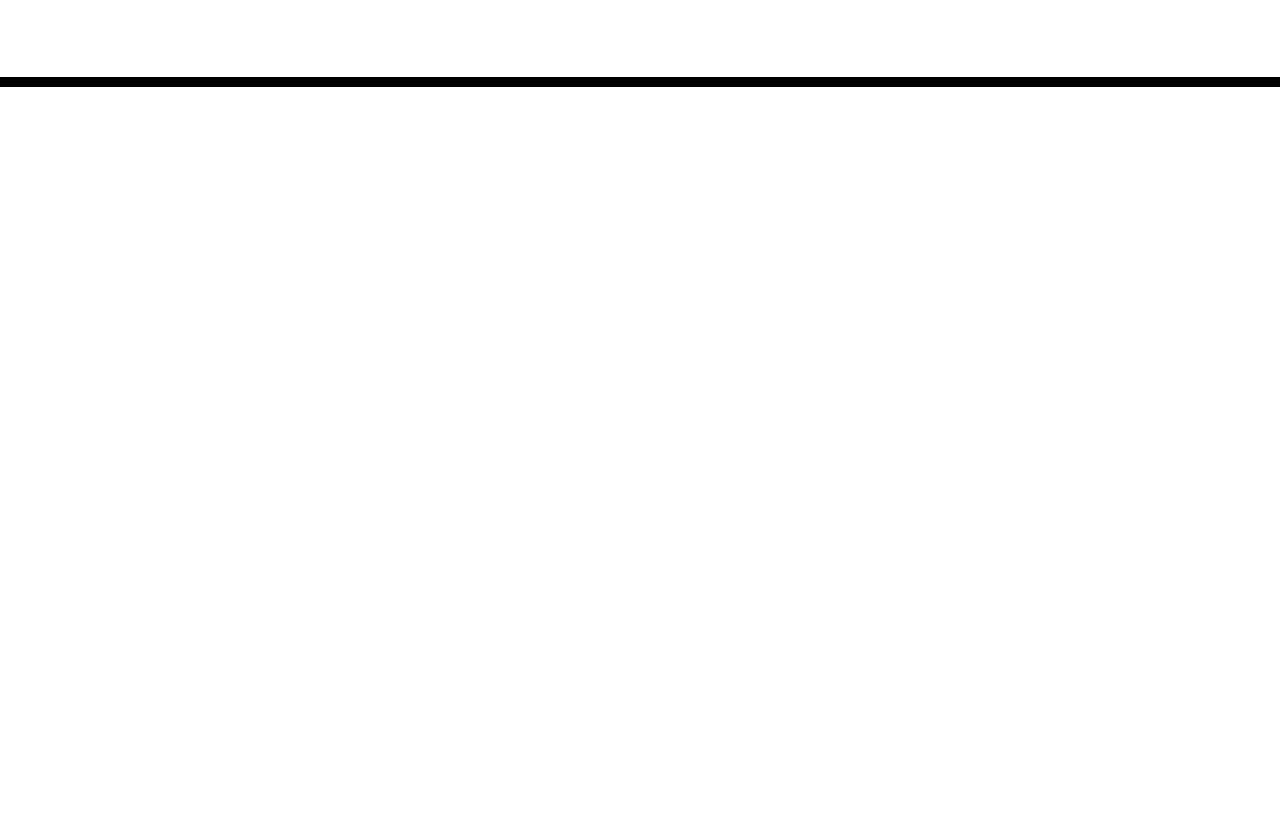
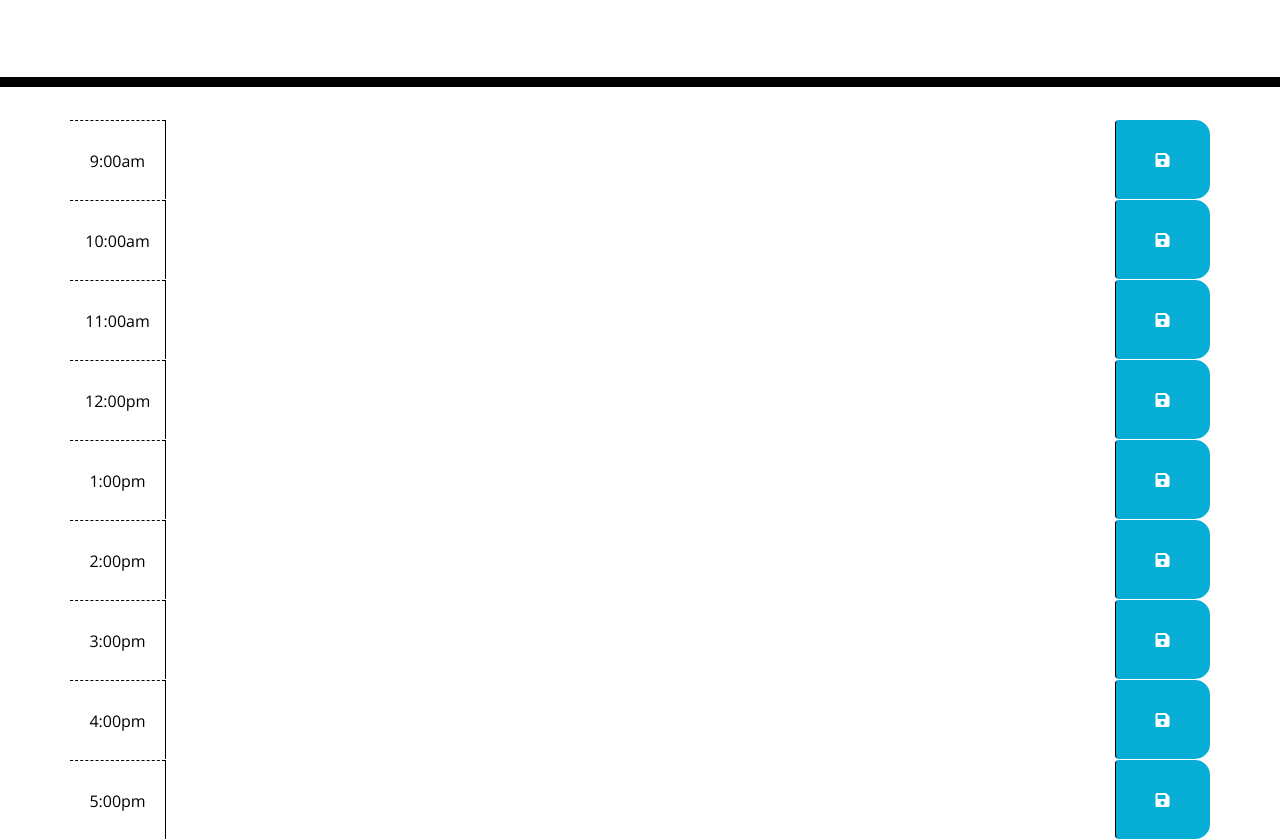
Before and after one commit to Katynicole89/WorkDayScheduler, a plain HTML site: page Develop/index.html in a window 1280 px wide. Shown: the part 181-1020 px from the top of the page. Before the commit the page ends 800 px from the top, so only its background shows below. Drawn offline with nearby package versions, Linux system fonts and the light colour scheme.

Commit message:
Updated html to include timeblocks

```diff
--- a/Develop/index.html
+++ b/Develop/index.html
@@ -30,9 +30,106 @@
     </header>
     <div class="container">
       <!-- Timeblocks go here -->
+
+      <!-- Hour 9 -->
+    <div id="hour9" class="row time-block">
+        <div class="col-md-1 hour">
+            9:00am
+        </div>
+        <textarea class="col-md-10 description">
+        </textarea>
+        <button class="btn saveBtn col-md-1"><i class="fas fa-save"></i></button>
     </div>
 
+    <!-- Hour 10  -->
+    <div id="hour10" class="row time-block">
+      <div class="col-md-1 hour">
+          10:00am
+      </div>
+      <textarea class="col-md-10 description">
+      </textarea>
+      <button class="btn saveBtn col-md-1"><i class="fas fa-save"></i></button>
+  </div>
+
+  <!-- Hour 11  -->
+  <div id="hour11" class="row time-block">
+    <div class="col-md-1 hour">
+        11:00am
+    </div>
+    <textarea class="col-md-10 description">
+    </textarea>
+    <button class="btn saveBtn col-md-1"><i class="fas fa-save"></i></button>
+</div>
+
+<!-- Hour 12  -->
+<div id="hour12" class="row time-block">
+  <div class="col-md-1 hour">
+      12:00pm
+  </div>
+  <textarea class="col-md-10 description">
+  </textarea>
+  <button class="btn saveBtn col-md-1"><i class="fas fa-save"></i></button>
+</div>
+
+<!-- Hour 1  -->
+<div id="hour1" class="row time-block">
+  <div class="col-md-1 hour">
+      1:00pm
+  </div>
+  <textarea class="col-md-10 description">
+  </textarea>
+  <button class="btn saveBtn col-md-1"><i class="fas fa-save"></i></button>
+</div>
+
+<!-- Hour 2  -->
+<div id="hour2" class="row time-block">
+  <div class="col-md-1 hour">
+      2:00pm
+  </div>
+  <textarea class="col-md-10 description">
+  </textarea>
+  <button class="btn saveBtn col-md-1"><i class="fas fa-save"></i></button>
+</div>
+
+<!-- Hour 3  -->
+<div id="hour3" class="row time-block">
+  <div class="col-md-1 hour">
+    3:00pm
+  </div>
+  <textarea class="col-md-10 description">
+  </textarea>
+  <button class="btn saveBtn col-md-1"><i class="fas fa-save"></i></button>
+</div>
+
+<!-- Hour 4  -->
+<div id="hour4" class="row time-block">
+  <div class="col-md-1 hour">
+    4:00pm
+  </div>
+  <textarea class="col-md-10 description">
+  </textarea>
+  <button class="btn saveBtn col-md-1"><i class="fas fa-save"></i></button>
+</div>
+
+<!-- Hour 5  -->
+<div id="hour5" class="row time-block">
+  <div class="col-md-1 hour">
+    5:00pm
+  </div>
+  <textarea class="col-md-10 description">
+  </textarea>
+  <button class="btn saveBtn col-md-1"><i class="fas fa-save"></i></button>
+</div>
+
+
+
+
+    <!--End of time blocks/container div-->
+    </div>
+
+    <!-- Add jquery, script.js and moment to project  -->
     <script src="https://code.jquery.com/jquery-3.4.1.min.js"></script>
+    <script src="script.js"></script>
     <script src="https://cdnjs.cloudflare.com/ajax/libs/moment.js/2.24.0/moment.min.js"></script>
   </body>
 </html>
```
Also changed, not shown: Develop/script.js (added).
